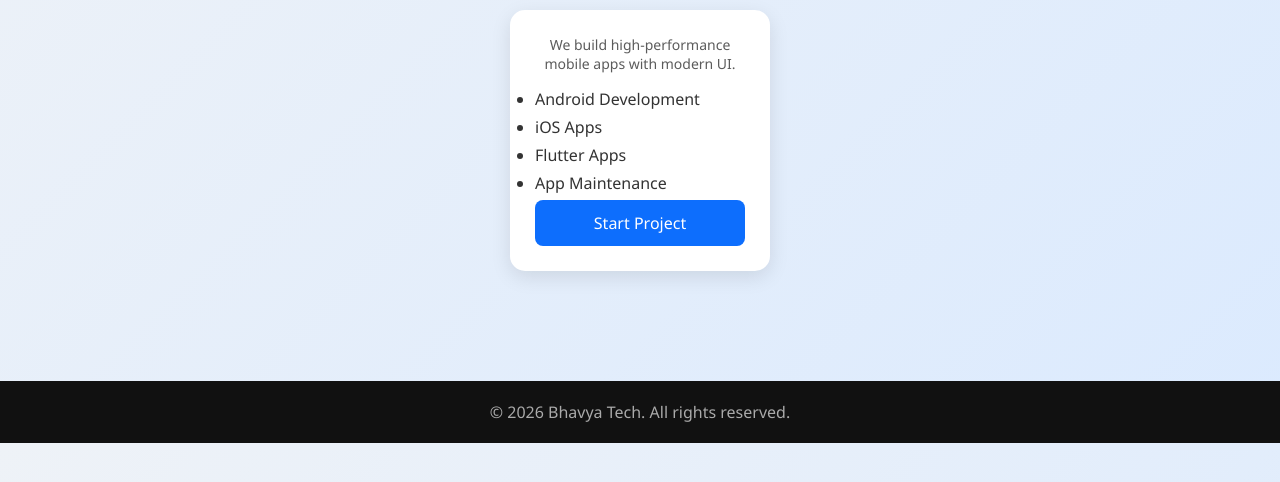
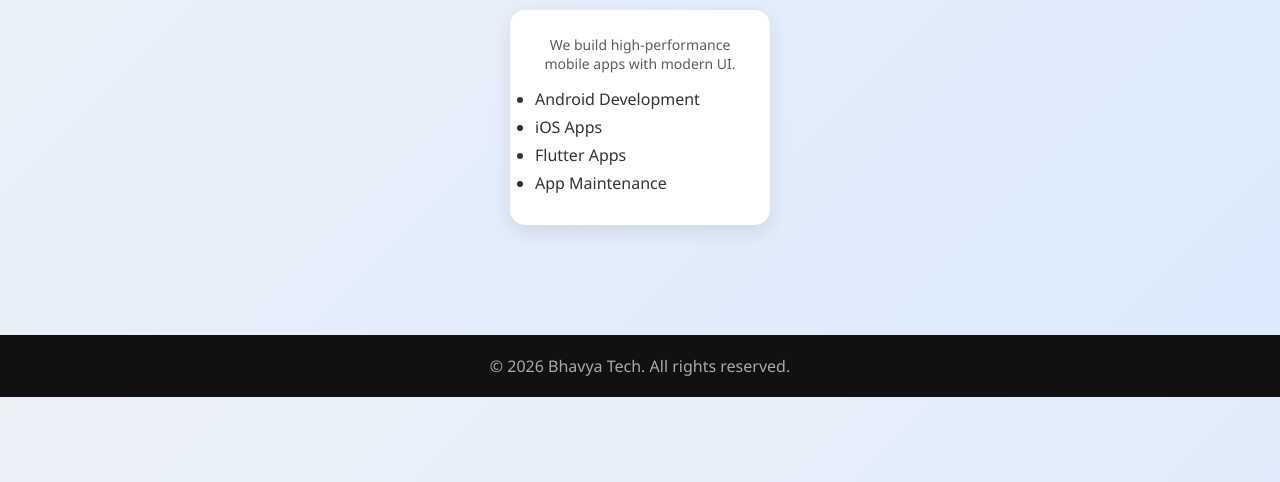
Before and after one commit to rohithsai22/bhavya-tech, a Flask app: page /mobile in a window 1280 px wide. Shown: the part 298-780 px from the top of the page. Run offline with Flask 3, Linux system fonts and the light colour scheme.

Commit message:
Add files via upload

```diff
--- a/templates/mobile.html
+++ b/templates/mobile.html
@@ -21,7 +21,6 @@
             <li>App Maintenance</li>
         </ul>
 
-        <a href="/request" class="btn">Start Project</a>
 
     </div>
 </section>
--- a/templates/python.html
+++ b/templates/python.html
@@ -21,7 +21,6 @@
             <li>AI Solutions</li>
         </ul>
 
-        <a href="/request" class="btn">Start Project</a>
 
     </div>
 </section>
--- a/templates/software.html
+++ b/templates/software.html
@@ -18,7 +18,7 @@
             <li>Billing Software</li>
         </ul>
 
-        <a href="/request" class="btn">Start Project</a>
+
 
     </div>
 
--- a/templates/website.html
+++ b/templates/website.html
@@ -18,7 +18,6 @@
             <li>Portfolio Sites</li>
         </ul>
 
-        <a href="/request" class="btn">Start Project</a>
 
     </div>
 
```
